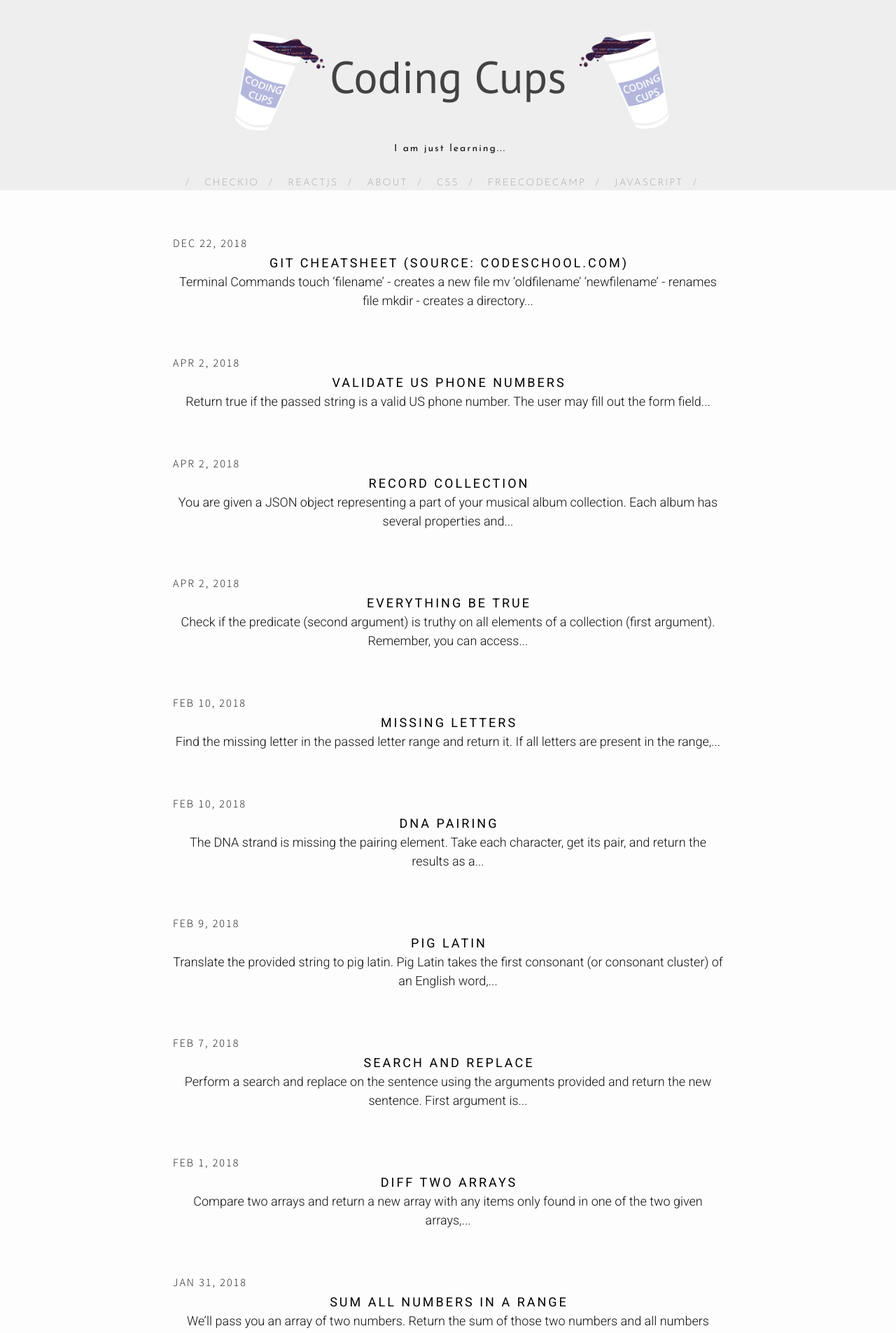
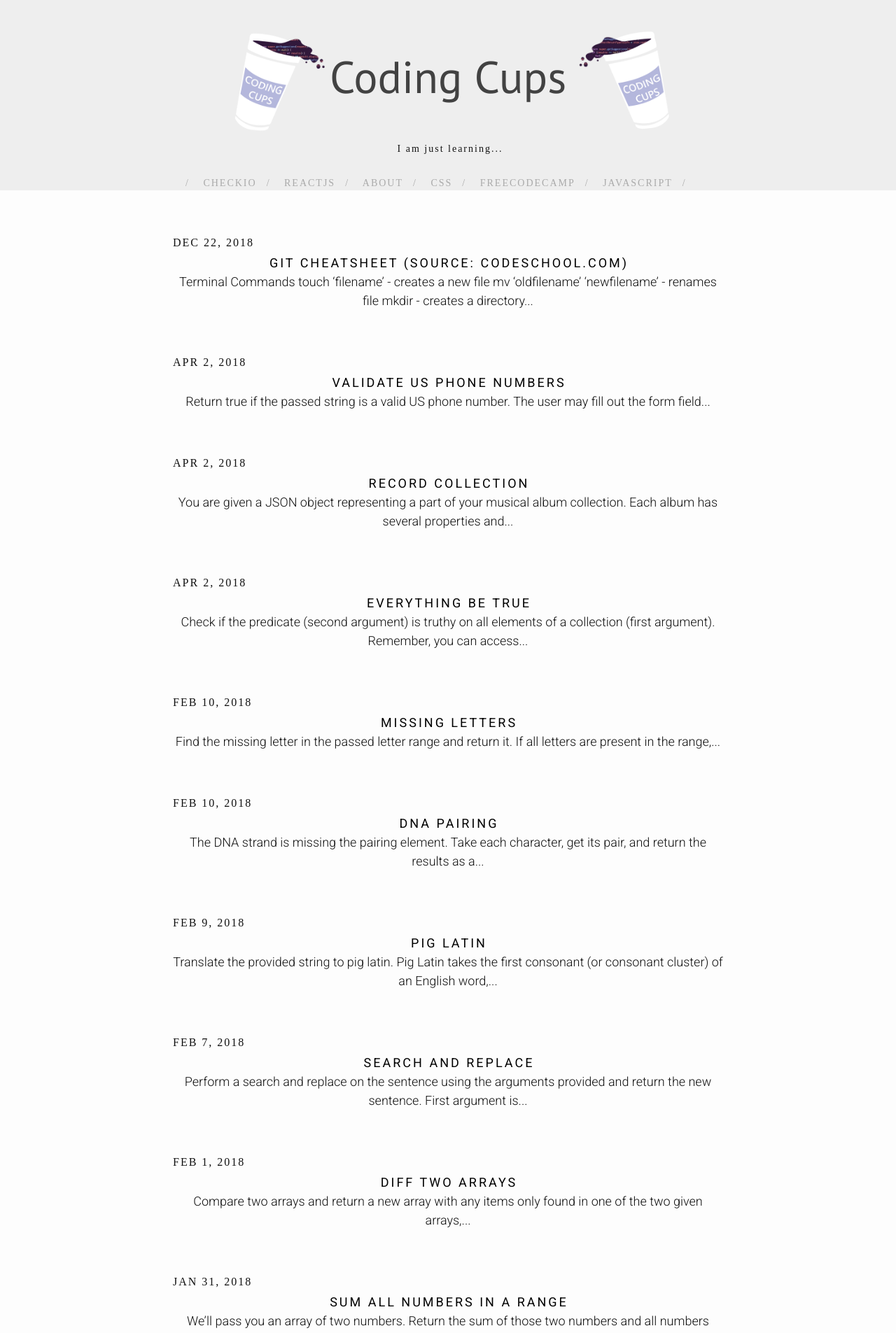
Before and after one commit to dumpofmemory/dumpofmemory.github.io, a Jekyll site: the page built from index.html, in a window 1280 px wide. Shown: the top 1905 px of the page at 70% size. Built offline with Jekyll 4.4.1, drawn with Linux system fonts in a browser that asks for light colours; nearby versions of some CDN libraries.

Commit message:
edited line

```diff
--- a/_includes/head.html
+++ b/_includes/head.html
@@ -5,7 +5,9 @@
 
   <title>{% if page.title %}{{ page.title | escape }}{% else %}{{ site.title | escape }}{% endif %}</title>
   <meta name="description" content="{% if page.excerpt %}{{ page.excerpt | strip_html | strip_newlines | truncate: 160 }}{% else %}{{ site.description }}{% endif %}">
-  <link href='https://fonts.googleapis.com/css?family=PT+Sans:400,700,400italic,700italic|Source+Sans+Pro:400,700,200,300|Josefin+Sans:400,600,700,300' rel='stylesheet' type='text/css'>
+  <!-- <link href='https://fonts.googleapis.com/css?family=PT+Sans:400,700,400italic,700italic|Source+Sans+Pro:400,700,200,300|Josefin+Sans:400,600,700,300' rel='stylesheet' type='text/css'> -->
+  <!-- <link href="https://fonts.googleapis.com/css?family=PT+Sans:400,400i" rel="stylesheet"> -->
+  <link href="https://fonts.googleapis.com/css?family=PT+Sans:400,400i,700,700i" rel="stylesheet">
   <link href="https://maxcdn.bootstrapcdn.com/font-awesome/4.5.0/css/font-awesome.min.css" rel="stylesheet">
 
   <link rel="shortcut icon" href="blog/css/favicon.ico"/>
```
